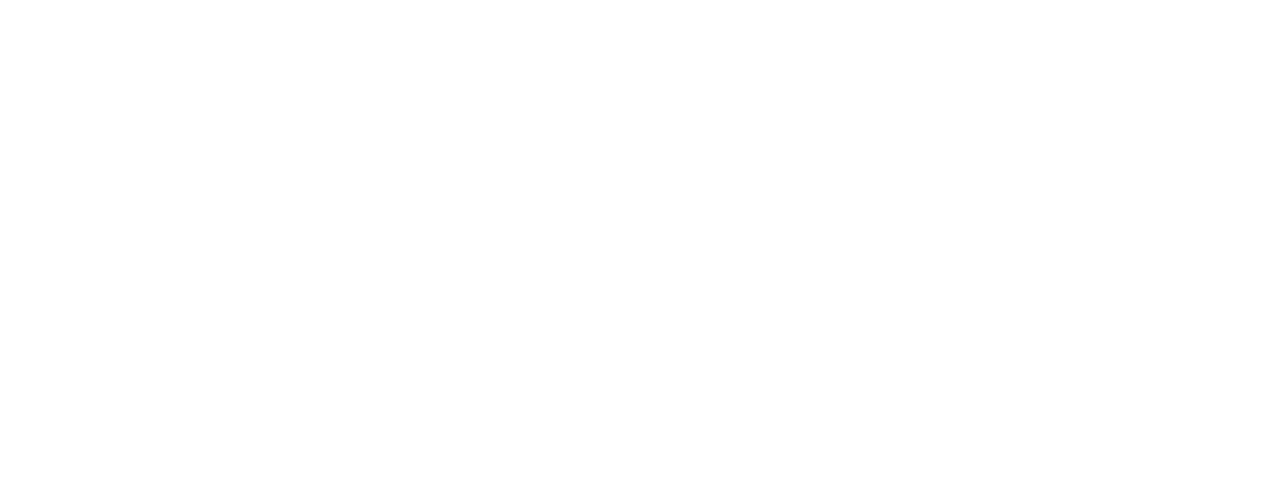
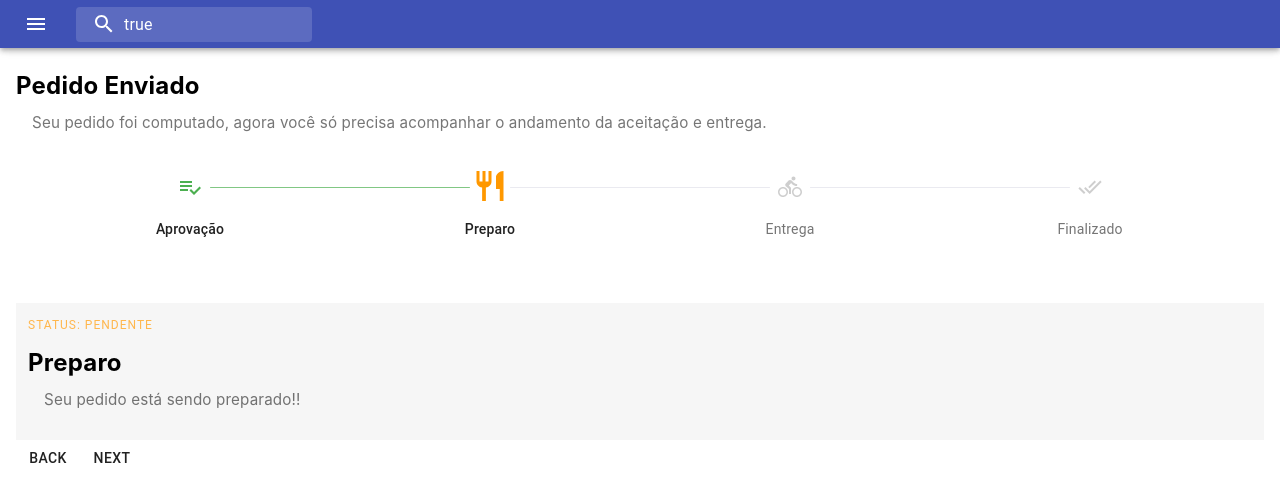
Before and after one commit to leomaralha/LaricAi, a React (Create React App) app: page /DeliveryProgress in a window 1280 px wide. Shown: the top 502 px of the page. Built offline with nearby package versions, Linux system fonts and the light colour scheme.

Commit message:
Inicio da criação da pagina de status do pedido

```diff
--- /dev/null
+++ b/src/components/Stepper/StepperConnector/index.js
@@ -0,0 +1,21 @@
+import StepConnector from "@material-ui/core/StepConnector";
+import { withStyles } from "@material-ui/core";
+
+export default withStyles((theme) => ({
+  completed: {
+    "& $line": {
+      backgroundColor: theme.palette.success.light,
+    },
+  },
+  active: {
+    "& $line": {
+        backgroundColor: theme.palette.success.light,
+    },
+  },
+  line: {
+    height: 1,
+    border: 0,
+    borderRadius: 1,
+    backgroundColor: '#eaeaf0',
+  },
+}))(StepConnector);
--- /dev/null
+++ b/src/components/Stepper/StepperIcons/index.js
@@ -0,0 +1,51 @@
+import React from "react";
+import VideoLabelIcon from "@material-ui/icons/VideoLabel";
+import CircularProgress from "@material-ui/core/CircularProgress";
+import clsx from "clsx";
+import Proptypes from "prop-types";
+import useStyles from './style'
+import MoreHorizIcon from '@material-ui/icons/MoreHoriz';
+import DoneAllIcon from '@material-ui/icons/DoneAll';
+import PlaylistAddCheckIcon from '@material-ui/icons/PlaylistAddCheck';
+import RestaurantIcon from '@material-ui/icons/Restaurant';
+import DirectionsBikeIcon from '@material-ui/icons/DirectionsBike';
+
+
+function StepIcon(props) {
+  const classes = useStyles();
+  const { active, completed, icon } = props;
+
+  const getIcon = React.useCallback(
+    () => {
+      const icons = {
+        1: <PlaylistAddCheckIcon />,
+        2: <RestaurantIcon />,
+        3: <DirectionsBikeIcon />,
+        4: <DoneAllIcon />,
+      };
+
+
+      return icons[String(icon)];
+    },
+    [active]
+  );
+
+  return (
+    <div
+      className={clsx(classes.root, {
+        [classes.active]: active,
+        [classes.completed]: completed,
+      })}
+    >
+      {getIcon()}
+    </div>
+  );
+}
+
+StepIcon.propTypes = {
+  active: Proptypes.bool,
+  completed: Proptypes.bool,
+  icon: Proptypes.number,
+};
+
+export default StepIcon
--- /dev/null
+++ b/src/components/Stepper/StepperIcons/style.js
@@ -0,0 +1,26 @@
+import { makeStyles } from "@material-ui/core/styles";
+
+export default makeStyles((theme) => ({
+  root: {
+    color: "#7b7b7b5e",
+  },
+
+  "@keyframes loading": {
+    from: { opacity: .3, transform: 'scale(1)' },
+    to: { opacity: 1, transform: 'scale(1.5)' },
+  },
+
+  completed: {
+    color: theme.palette.success.main,
+  },
+
+  active: {
+    color: theme.palette.warning.main,
+    animationName: "$loading",
+    animationDuration: "1s",
+    animationTimingFunction: "ease-out",
+    animationFillMode: "forwards",
+    animationIterationCount: "infinite",
+    animationDirection: "alternate",
+  },
+}));
--- a/src/components/cards/ItemMenu/index.js
+++ b/src/components/cards/ItemMenu/index.js
@@ -3,6 +3,7 @@
 import { Grid, Typography, IconButton, Paper } from "@material-ui/core";
 import ShoppingCartIcon from "@material-ui/icons/ShoppingCart";
 import style from "./style";
+
 const pic =
   "https://static.carrefour.com.br/medias/sys_master/images/images/h10/h46/h00/h00/12175673655326.jpg";
 
--- /dev/null
+++ b/src/pages/DeliveryProgress/index.js
@@ -0,0 +1,137 @@
+import React from "react";
+import {
+  Grid,
+  Typography,
+  Stepper,
+  Step,
+  StepLabel,
+  Button,
+} from "@material-ui/core";
+import useStyles from "./style";
+import SideMenu from "../../components/SideMenu";
+import StepperIcons from "../../components/Stepper/StepperIcons";
+import StepperConnector from "../../components/Stepper/StepperConnector";
+import Box from "@material-ui/core/Box";
+import clsx from "clsx";
+
+function DeliveryProgressPage() {
+  const [activeStep, setActiveStep] = React.useState(1);
+  const classes = useStyles();
+  const steps = ["Aprovação", "Preparo", "Entrega", "Finalizado"];
+
+  const handleNext = React.useCallback(() => {
+    setActiveStep((prevActiveStep) => {
+      if (prevActiveStep + 1 <= 4) return prevActiveStep + 1;
+      return prevActiveStep;
+    });
+  });
+
+  const handleBack = React.useCallback(() => {
+    setActiveStep((prevActiveStep) => {
+      if (prevActiveStep - 1 >= 0) return prevActiveStep - 1;
+      return prevActiveStep;
+    });
+  });
+
+  const handleReset = React.useCallback(() => {
+    setActiveStep(0);
+  });
+
+  function getStatusDescription(index) {
+    const description = {
+      0: "Nossa atendente está validando os pedidos, em breve será a sua vez 😀",
+      1: "Seu pedido está sendo preparado!!",
+      2: "Seu pedido saiu para a entrega.",
+      3: "Nos avise quando receber seu pedido.",
+      4: "Aproveite seu lanche ^-^",
+    };
+
+    return description[String(index)];
+  }
+
+  function getStatus(index) {
+    if (index == 4)
+      return (
+        <Typography
+          className={clsx(classes.overline, {
+            [classes.textCompleted]: true,
+          })}
+        >
+          Status: Entregue
+        </Typography>
+      );
+
+    return (
+      <Typography className={classes.overline}>Status: Pendente</Typography>
+    );
+  }
+
+  return (
+    <>
+      <SideMenu onSearchFieldChange searchFieldValue />
+      <div className={classes.rootContainer}>
+        <Grid container>
+          <Grid item xs={12}>
+            <Grid
+              container
+              direction="column"
+              justify="center"
+              alignItems="flex-start"
+            >
+              <Typography className={classes.heading}>
+                Pedido Enviado
+              </Typography>
+              <Typography className={classes.textBody}>
+                Seu pedido foi computado, agora você só precisa acompanhar o
+                andamento da aceitação e entrega.
+              </Typography>
+            </Grid>
+          </Grid>
+          <Grid item xs={12}>
+            <div className={classes.root}>
+              <Stepper
+                alternativeLabel
+                activeStep={activeStep}
+                connector={<StepperConnector />}
+              >
+                {steps.map((label, index) => (
+                  <Step key={label}>
+                    <StepLabel StepIconComponent={StepperIcons}>
+                      {label}
+                    </StepLabel>
+                  </Step>
+                ))}
+              </Stepper>
+            </div>
+          </Grid>
+          <Grid item xs={12}>
+            <Grid container justify="center" alignItems="flex-start">
+              <Box
+                mt="40px"
+                width="100%"
+                padding="8px"
+                bgcolor="#f6f6f6"
+                p="12px"
+              >
+                {getStatus(activeStep)}
+                <Typography className={classes.heading}>
+                  {steps[activeStep]}
+                </Typography>
+                <Typography className={classes.textBody}>
+                  {getStatusDescription(activeStep)}
+                </Typography>
+              </Box>
+            </Grid>
+          </Grid>
+          <Grid item xs={12}>
+            <Grid container></Grid>
+          </Grid>
+        </Grid>
+        <Button onClick={handleBack}>Back</Button>
+        <Button onClick={handleNext}>Next</Button>
+      </div>
+    </>
+  );
+}
+
+export default DeliveryProgressPage;
--- /dev/null
+++ b/src/pages/DeliveryProgress/style.js
@@ -0,0 +1,56 @@
+import { makeStyles } from "@material-ui/core/styles";
+
+const family =
+  "-apple-system,BlinkMacSystemFont,Segoe UI,Roboto,Oxygen,Ubuntu,Cantarell,Fira Sans,Droid Sans,Helvetica Neue,sans-serif";
+export default makeStyles((theme) => ({
+  root: {
+    width: "100%",
+  },
+
+  rootContainer: {
+    padding: theme.spacing(2),
+  },
+
+  overline: {
+    textTransform: "uppercase",
+    letterSpacing: "1px",
+    fontSize: 12,
+    marginBottom: "0.875em",
+    display: "inline-block",
+    color: theme.palette.warning.light
+  },
+
+  textCompleted:{
+    color:theme.palette.success.dark
+  },
+
+  secondaryContent: (props) => {
+    return {
+      marginTop: theme.spacing(2),
+      boxShadow: "0px 14px 80px rgba(34, 35, 58, 0.2)",
+      transition: "0.3s",
+      ...(!props.inactive && {
+        "&:hover": {
+          transform: "translateY(2px)",
+          boxShadow: "0 4px 20px 0 rgba(0,0,0,0.12)",
+        },
+      }),
+    };
+  },
+
+  heading: {
+    fontSize: "1.5rem",
+    fontWeight: "bold",
+    marginBottom: "0.35em",
+    fontFamily: family,
+  },
+
+  textBody: {
+    marginBottom: theme.spacing(2),
+    marginLeft: theme.spacing(2),
+    fontSize: "0.95rem",
+    letterSpacing: "0.00938em",
+    fontFamily: family,
+    color: theme.palette.text.secondary,
+  },
+}));
--- a/src/router.js
+++ b/src/router.js
@@ -7,6 +7,7 @@
 import Login from "./pages/Login";
 import Menu from "./pages/Menu";
 import Register from "./pages/Register";
+import DeliveryProgress from "./pages/DeliveryProgress";
 
 const history = createBrowserHistory();
 
@@ -20,6 +21,7 @@
         <Route exact path="/login" component={Login} />
         <Route exact path="/menu" component={Menu} />
         <Route exact path="/register" component={Register} />
+        <Route exact path="/DeliveryProgress" component={DeliveryProgress} />
       </Switch>
     </Router>
   );
```
Also changed, not shown: src/components/Stepper/StepperConnector/style.js (added).
